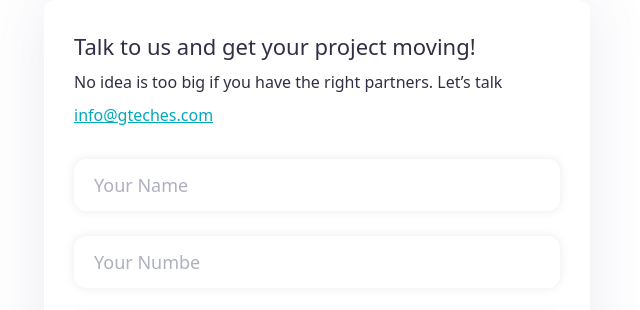
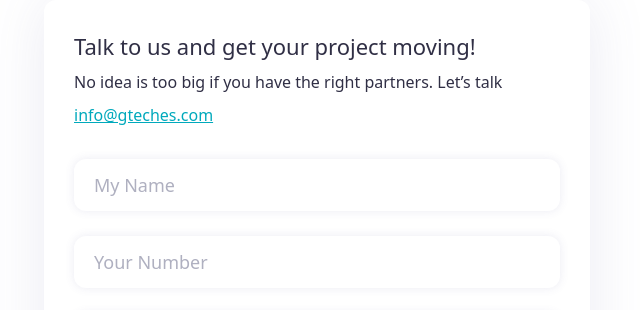
Before and after one commit to mrugesh-gtech/mrugesh-gtech.github.io, a plain HTML site: page index.html in a window 1280 px wide. Shown: the top 310 px of the page, 38-678 px from the left. Drawn offline with nearby package versions, Linux system fonts and the light colour scheme.

Commit message:
some updates

```diff
--- a/index.html
+++ b/index.html
@@ -15,6 +15,7 @@
         .box-shado {
             box-shadow: 0 2px 12px 0 rgba(0, 0, 0, 0.3);
         }
+
         .body {
             background: #f0f0f0;
         }
@@ -198,6 +199,7 @@
             padding-left: 20px;
 
         }
+
         .input-field textarea {
             padding: 9px 5px 5px 17px;
             box-shadow: 0px 0px 10px 0px rgba(94, 92, 154, 0.12);
@@ -227,6 +229,7 @@
             background-color: var(--bg-color);
 
         }
+
         .text-arear-label label {
             font-size: 20px;
             top: 13px !important;
@@ -341,13 +344,13 @@
                         <div class="input-field reveal ">
                             <input type="text" id="username" required="">
                             <label>
-                                Your Name
+                                My Name
                             </label>
                         </div>
                         <div class="input-field reveal ">
                             <input type="text" id="username" required="">
                             <label>
-                                Your Numbe
+                                Your Number
                             </label>
                         </div>
                         <div class="input-field reveal ">
```
